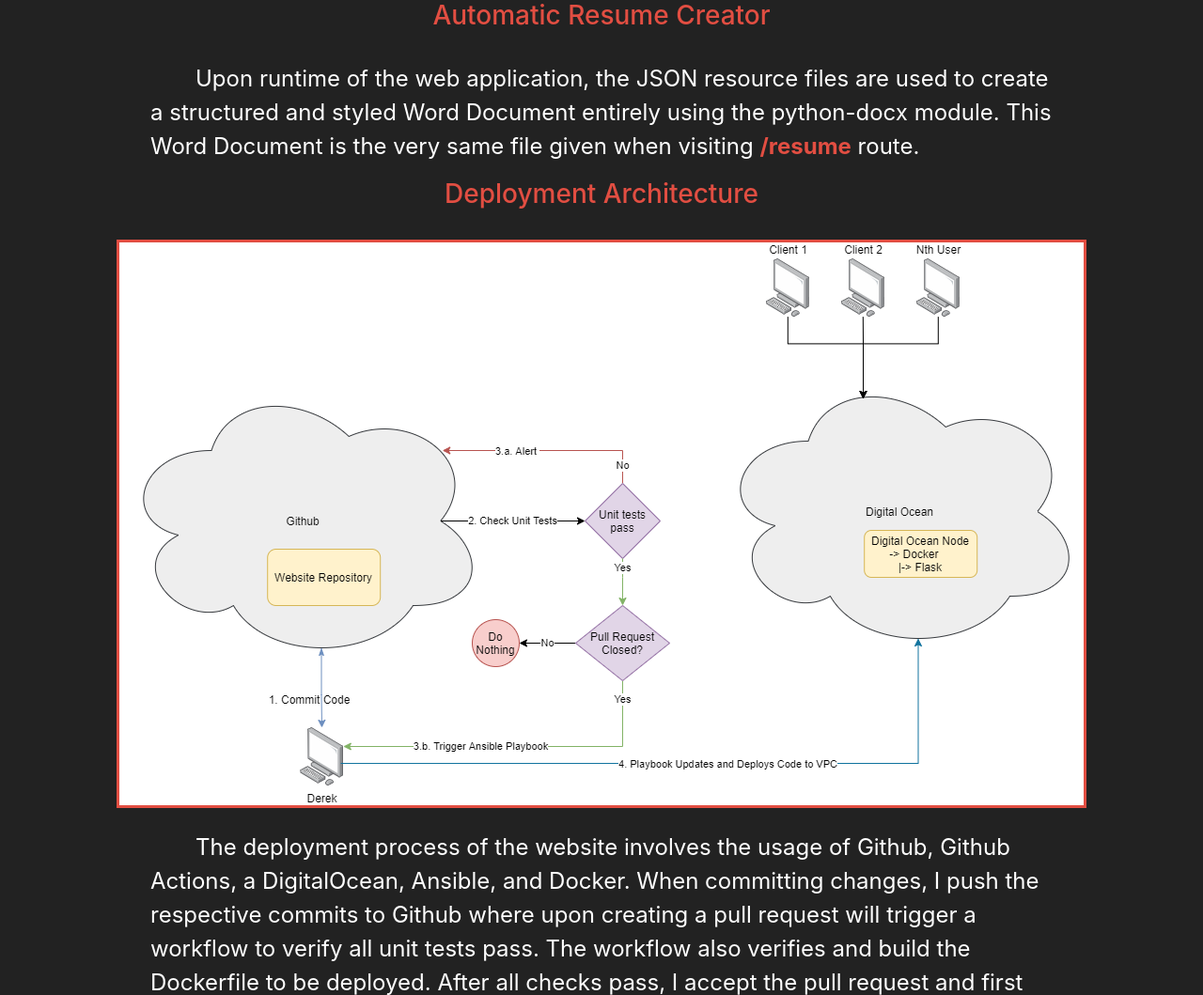
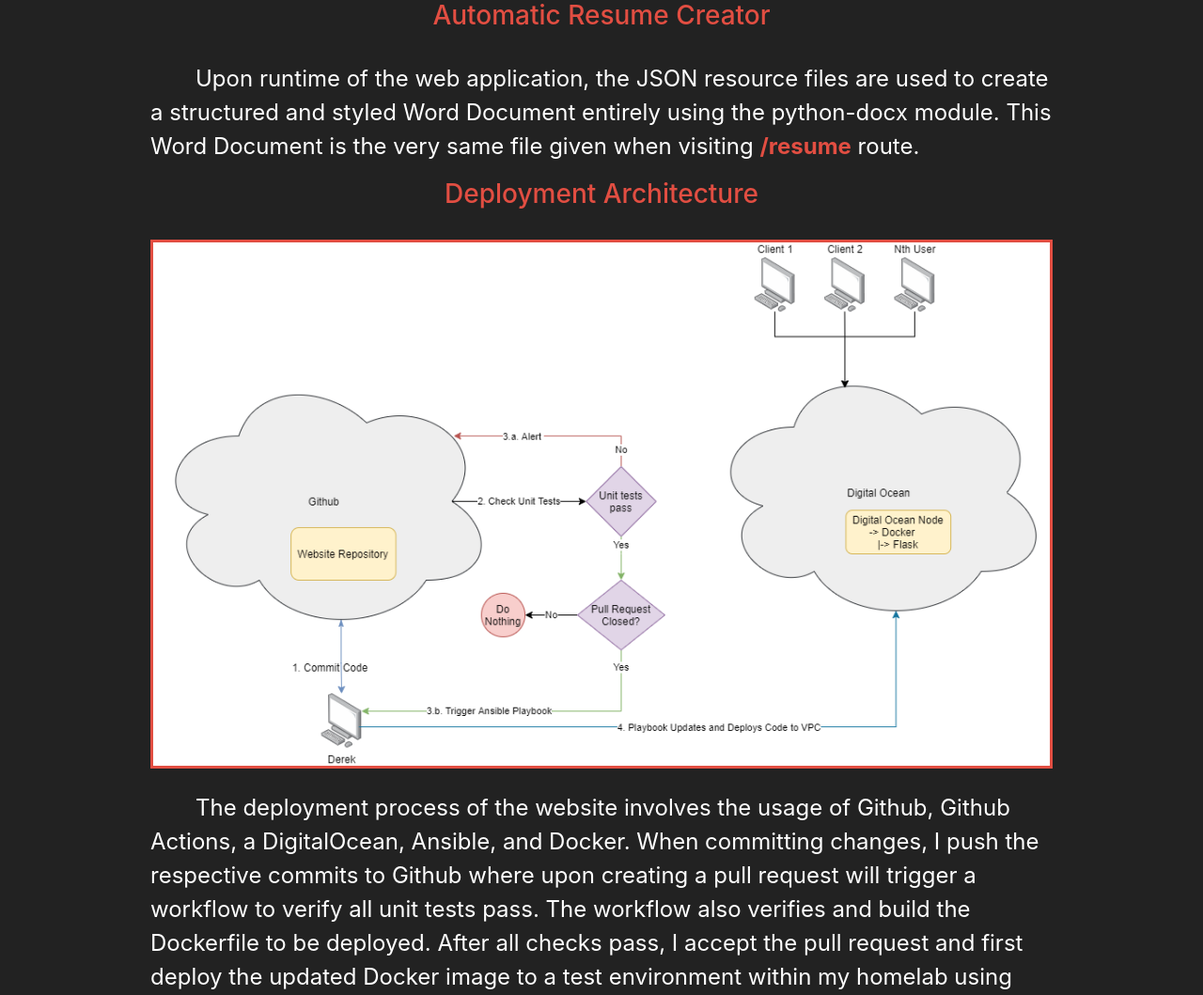
Before and after one commit to santosderek/website, a Flask app: page /project/santosderek in a window 1280 px wide; the page is wider, and only the part inside the window is pictured. Shown: the part 1087-2146 px from the top of that part at 94% size. Run offline with Flask 2, Linux system fonts and the light colour scheme; parts of the project's set-up code (start-up, migrations or seed data) failed here and were passed over; some libraries are stand-ins or nearby versions.

Commit message:
Resized image on the santosderek project to be 75%

```diff
--- a/website/templates/project/santosderek.html
+++ b/website/templates/project/santosderek.html
@@ -63,7 +63,7 @@
         <h3>Deployment Architecture</h3>
     </div>
     <div class="pt-4 col-sm-12 col-md-12 text-center">
-        <img src="{{url_for('static', filename='images/santosderek/santosderekDeployment.png')}}"
+        <img class="w-75" src="{{url_for('static', filename='images/santosderek/santosderekDeployment.png')}}"
             alt="Santosderek deployment" />
     </div>
     <div class="pt-4 col-sm-12 col-md-12">
```
